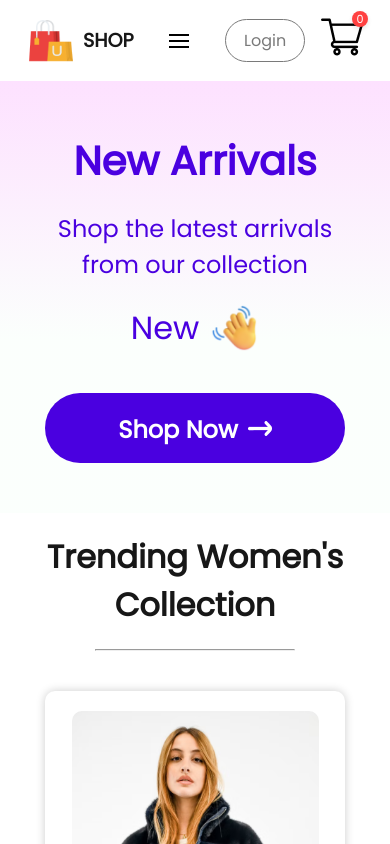
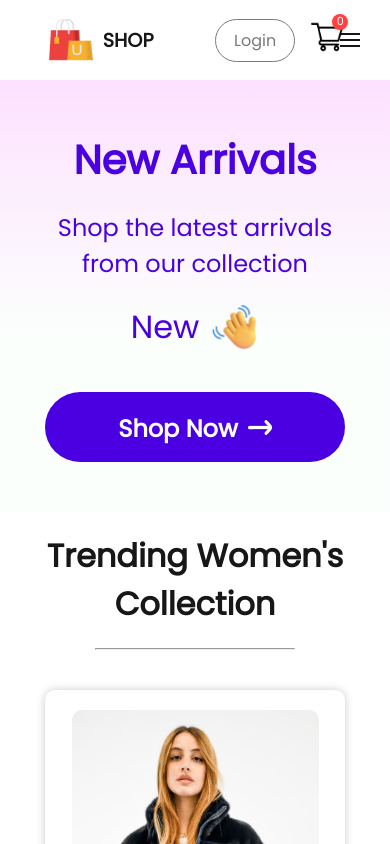
Before and after one commit to ArnaldoGonzalez81318/React-E-Commerce, a React (Create React App) app in the folder frontend/: page / in a window 390 px wide. Shown: the top 844 px of the page. Built offline with nearby package versions, Linux system fonts and the light colour scheme.

Commit message:
Update navBar.css

```diff
--- a/frontend/src/Components/NavBar/navBar.css
+++ b/frontend/src/Components/NavBar/navBar.css
@@ -121,7 +121,7 @@
   box-shadow: 0 2px 4px rgba(0, 0, 0, 0.1);
 }
 
-.navbar-dropdown {
+.navbar-dropdown-icon {
   display: none;
 }
 
@@ -143,6 +143,11 @@
     font-size: 1rem;
   }
 
+  .navbar-login-cart img {
+    width: 2rem;
+    height: 2rem;
+  }
+
   .cart-count {
     width: 1.2rem;
     height: 1.2rem;
@@ -155,17 +160,14 @@
     font-size: 1.2rem;
   }
 
-  .navbar-dropdown {
-    display: flex;
-    flex-direction: column;
-    gap: 1rem;
+  .navbar-dropdown-icon {
+    display: block;
     position: absolute;
-    top: 4rem;
+    top: 1rem;
     right: 1rem;
-    background-color: #fff;
-    box-shadow: 0 2px 4px rgba(0, 0, 0, 0.1);
-    padding: 1rem;
-    border-radius: 0.5rem;
+    font-size: 1.5rem;
+    color: #171717;
+    cursor: pointer;
   }
 
   .navbar-login-btn {
```
